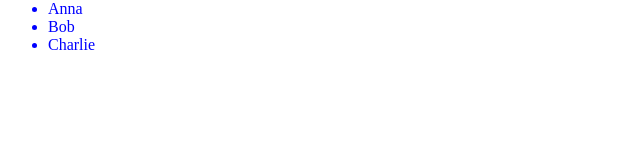
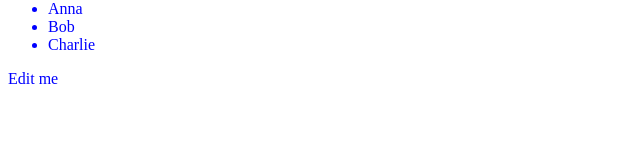
Before and after one commit to alukaw/Web-Dev, an Angular app in the folder Lab4/Task1/learn-angular/: page / in a window 1280 px wide. Shown: the part 137-297 px from the top of the page, without its empty margins (0-640 px from the left). Built offline with nearby package versions, Linux system fonts and the light colour scheme.

Commit message:
tutorial: property binding (contentEditable)

```diff
--- a/Lab4/Task1/learn-angular/src/app/app.html
+++ b/Lab4/Task1/learn-angular/src/app/app.html
@@ -13,4 +13,6 @@ Hello {{ city }}
       <li>{{ user }}</li>
     }
   </ul>
+
+  <div [contentEditable]="isEditable">Edit me</div>
 </section>
--- a/Lab4/Task1/learn-angular/src/app/app.ts
+++ b/Lab4/Task1/learn-angular/src/app/app.ts
@@ -13,4 +13,5 @@ export class App {
   city = 'San Francisco';
   isLoggedIn = true;
   users = ['Anna', 'Bob', 'Charlie'];
+  isEditable = true;
 }
```
